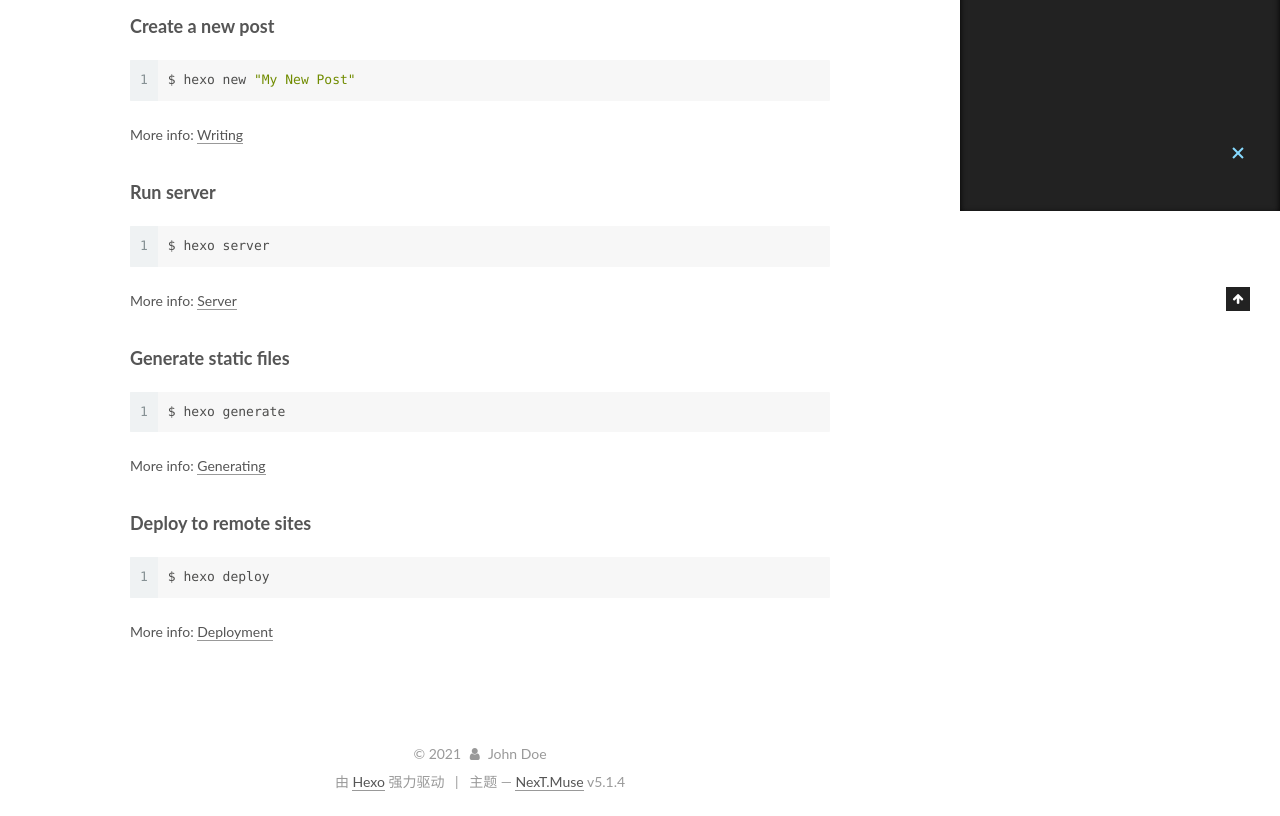
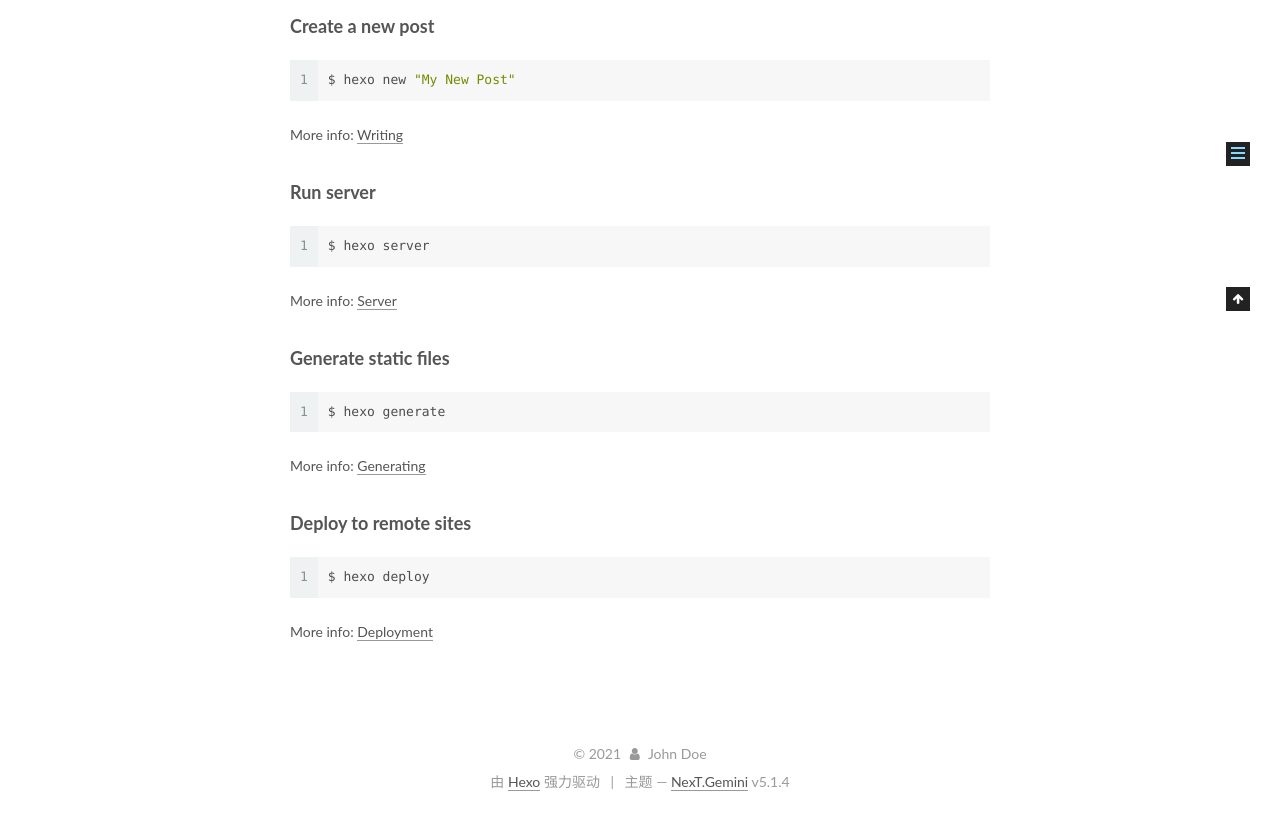
Before and after one commit to Everglow-star/Everglow-star.github.io, a plain HTML site: page 2021/07/12/hello-world/index.html in a window 1280 px wide. Shown: the part 589-1405 px from the top of the page. Drawn offline with Linux system fonts and the light colour scheme.

Commit message:
Site updated: 2021-07-12 12:02:47

```diff
--- a/2021/07/12/hello-world/index.html
+++ b/2021/07/12/hello-world/index.html
@@ -5,7 +5,7 @@
 
 
 
-<html class="theme-next muse use-motion" lang="zh-Hans">
+<html class="theme-next gemini use-motion" lang="zh-Hans">
 <head>
   <meta charset="UTF-8"/>
 <meta http-equiv="X-UA-Compatible" content="IE=edge" />
@@ -99,7 +99,7 @@
   var NexT = window.NexT || {};
   var CONFIG = {
     root: '',
-    scheme: 'Muse',
+    scheme: 'Gemini',
     version: '5.1.4',
     sidebar: {"position":"left","display":"always","offset":12,"b2t":false,"scrollpercent":false,"onmobile":false},
     fancybox: true,
@@ -523,7 +523,7 @@
 
 
 
-  <div class="theme-info">主题 &mdash; <a class="theme-link" target="_blank" href="https://github.com/iissnan/hexo-theme-next">NexT.Muse</a> v5.1.4</div>
+  <div class="theme-info">主题 &mdash; <a class="theme-link" target="_blank" href="https://github.com/iissnan/hexo-theme-next">NexT.Gemini</a> v5.1.4</div>
 
 
 
@@ -624,6 +624,13 @@
 
 
 
+  <script type="text/javascript" src="/js/src/affix.js?v=5.1.4"></script>
+
+  <script type="text/javascript" src="/js/src/schemes/pisces.js?v=5.1.4"></script>
+
+
+
+
   <script type="text/javascript" src="/js/src/scrollspy.js?v=5.1.4"></script>
 <script type="text/javascript" src="/js/src/post-details.js?v=5.1.4"></script>
 
```
Also changed, not shown: archives/2021/07/index.html (+10 -3 lines), archives/2021/index.html (+10 -3 lines), archives/index.html (+10 -3 lines), categories/index.html (+11 -4 lines), index.html (+10 -3 lines).
